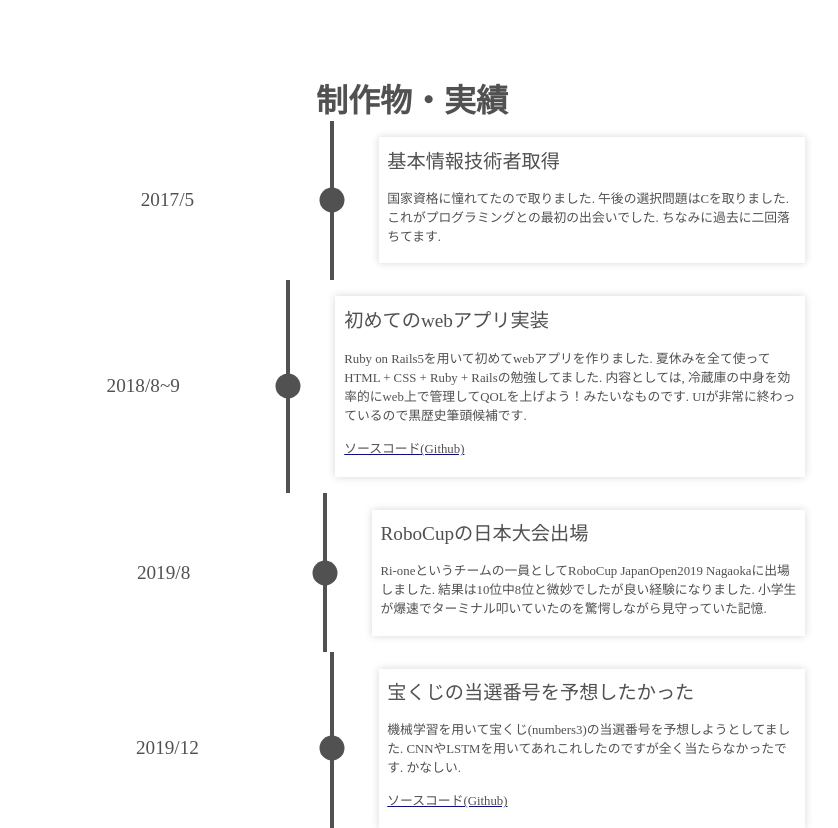
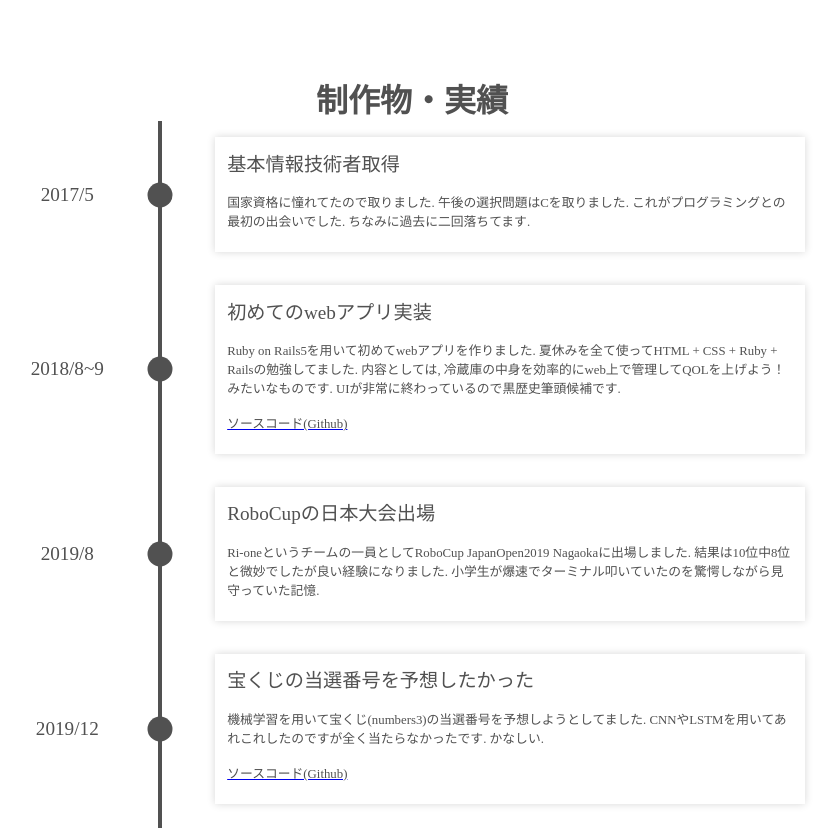
Before and after one commit to ruritoBlogger/ruritoBlogger.github.io, a Next.js app: page / in a window 1280 px wide. Shown: the part 2340-3168 px from the top of the page, without its empty margins (228-1066 px from the left). Built offline with nearby package versions, Linux system fonts and the light colour scheme.

Commit message:
fix: 一部UIが崩れるバグを修正

```diff
--- a/src/components/timepoint/index.module.sass
+++ b/src/components/timepoint/index.module.sass
@@ -18,7 +18,7 @@
 .dateWrapper
     min-width: 100px
     max-width: 300px
-    width: 100%
+    width: 15%
     position: relative
 
     @media screen and (max-width: 764px)
@@ -39,7 +39,7 @@
     -webkit-transform: translateX(-50%) translateY(-50%)
 
 .lineBlock
-    min-width: 60px
+    width: 10%
     text-align: center
     position: relative
 
@@ -67,5 +67,6 @@
 
 .cardWrapper
     margin: 2%
+    width: 75%
     display: flex
     flex-direction: column
```
